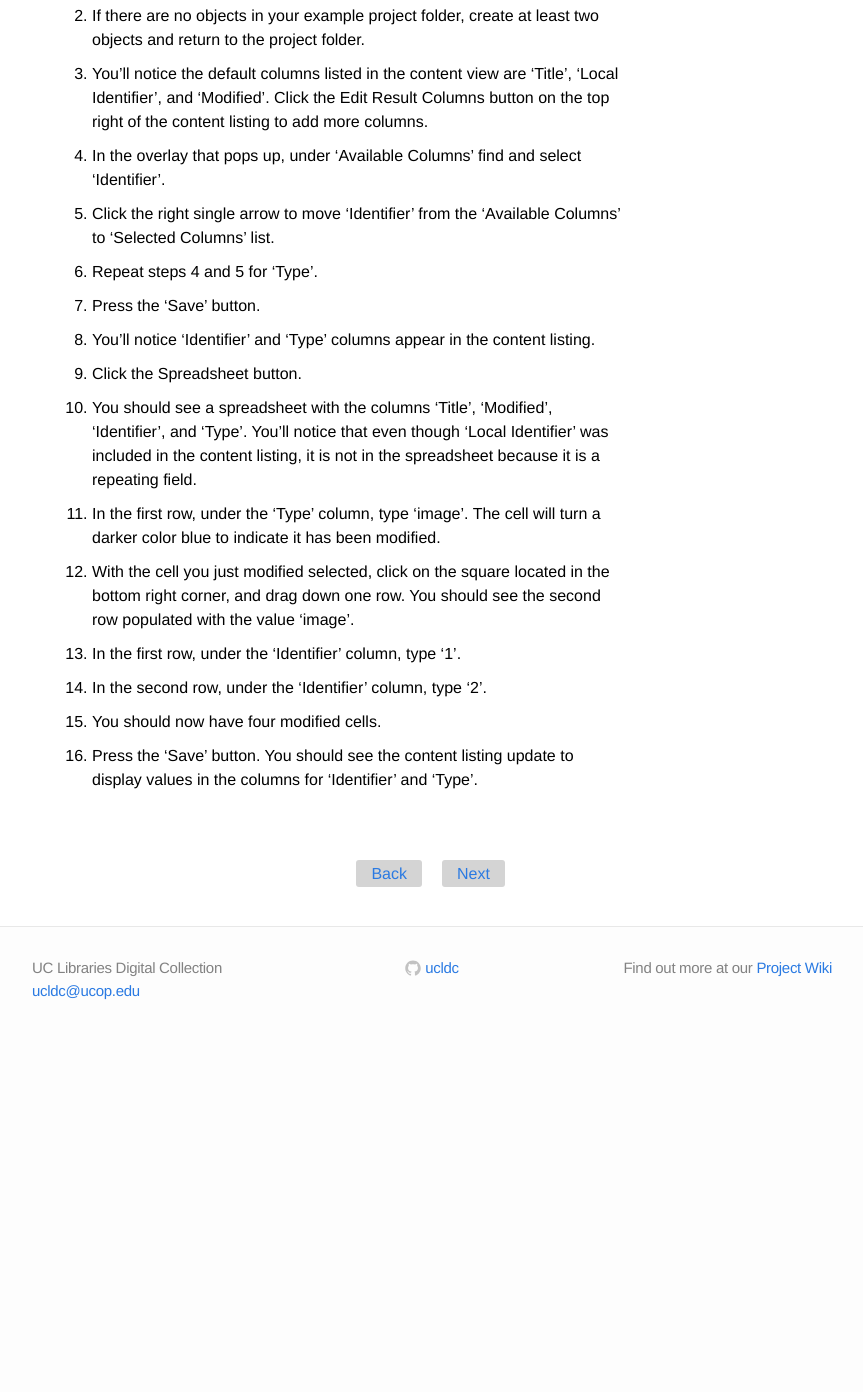
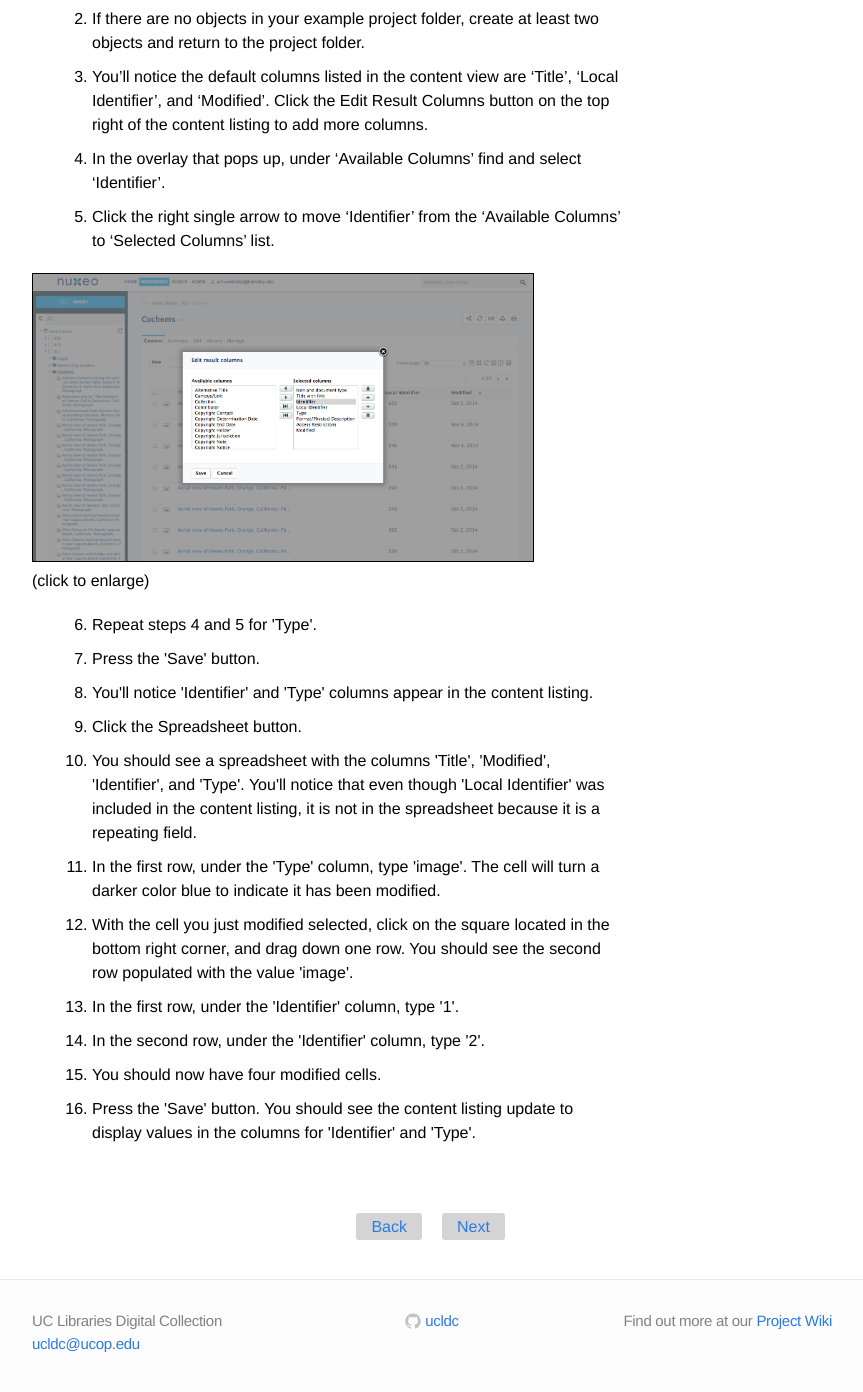
Before and after one commit to ucldc/ucldc-docs, a Jekyll site: the page built from docs/dams/spreadsheet-view.md, in a window 1280 px wide and 1400 px high, scrolled down 1586 px. Shown: the top 1392 px of the window, without its empty margins (208-1071 px from the left). Built offline with Jekyll 4.4.1, drawn with Linux system fonts in a browser that asks for light colours; nearby versions of some CDN libraries; before the commit the page ends 2633 px from its top, so only the background shows below that.

Commit message:
Modified spreadsheet editor screenshot, added edit result columns screenshot

```diff
--- a/docs/dams/spreadsheet-view.md
+++ b/docs/dams/spreadsheet-view.md
@@ -40,14 +40,22 @@ Only non-repeating metadata fields can be edited in spreadsheet view, since thes
 3. You'll notice the default columns listed in the content view are 'Title', 'Local Identifier', and 'Modified'. Click the Edit Result Columns button on the top right of the content listing to add more columns.
 4. In the overlay that pops up, under 'Available Columns' find and select 'Identifier'.
 5. Click the right single arrow to move 'Identifier' from the 'Available Columns' to 'Selected Columns' list.
-6. Repeat steps 4 and 5 for 'Type'.
-7. Press the 'Save' button.
-8. You'll notice 'Identifier' and 'Type' columns appear in the content listing.
-9. Click the Spreadsheet button.
-10. You should see a spreadsheet with the columns 'Title', 'Modified', 'Identifier', and 'Type'. You'll notice that even though 'Local Identifier' was included in the content listing, it is not in the spreadsheet because it is a repeating field.
-11. In the first row, under the 'Type' column, type 'image'. The cell will turn a darker color blue to indicate it has been modified.
-12. With the cell you just modified selected, click on the square located in the bottom right corner, and drag down one row. You should see the second row populated with the value 'image'.
-13. In the first row, under the 'Identifier' column, type '1'.
-14. In the second row, under the 'Identifier' column, type '2'.
-15. You should now have four modified cells.
-16. Press the 'Save' button. You should see the content listing update to display values in the columns for 'Identifier' and 'Type'.
+
+<a class="img-popup" href="{{ site.url }}{{ site.baseurl }}/images/edit-results-columns.png">
+  <img src="{{ site.url }}{{ site.baseurl }}/images/edit-results-columns.png" alt="Screenshot of the edit result columns interface" style="width: 500px">
+</a>
+<br>(click to enlarge)
+
+<ol start="6">
+<li>Repeat steps 4 and 5 for 'Type'. </li>
+<li>Press the 'Save' button. </li>
+<li>You'll notice 'Identifier' and 'Type' columns appear in the content listing. </li>
+<li>Click the Spreadsheet button. </li>
+<li>You should see a spreadsheet with the columns 'Title', 'Modified', 'Identifier', and 'Type'. You'll notice that even though 'Local Identifier' was included in the content listing, it is not in the spreadsheet because it is a repeating field. </li>
+<li>In the first row, under the 'Type' column, type 'image'. The cell will turn a darker color blue to indicate it has been modified. </li>
+<li>With the cell you just modified selected, click on the square located in the bottom right corner, and drag down one row. You should see the second row populated with the value 'image'. </li>
+<li>In the first row, under the 'Identifier' column, type '1'. </li>
+<li>In the second row, under the 'Identifier' column, type '2'. </li>
+<li>You should now have four modified cells. </li>
+<li>Press the 'Save' button. You should see the content listing update to display values in the columns for 'Identifier' and 'Type'. </li>
+</ol>
```
Also changed, not shown: images/edit-results-columns.png (added), images/spreadsheet-view.png.
